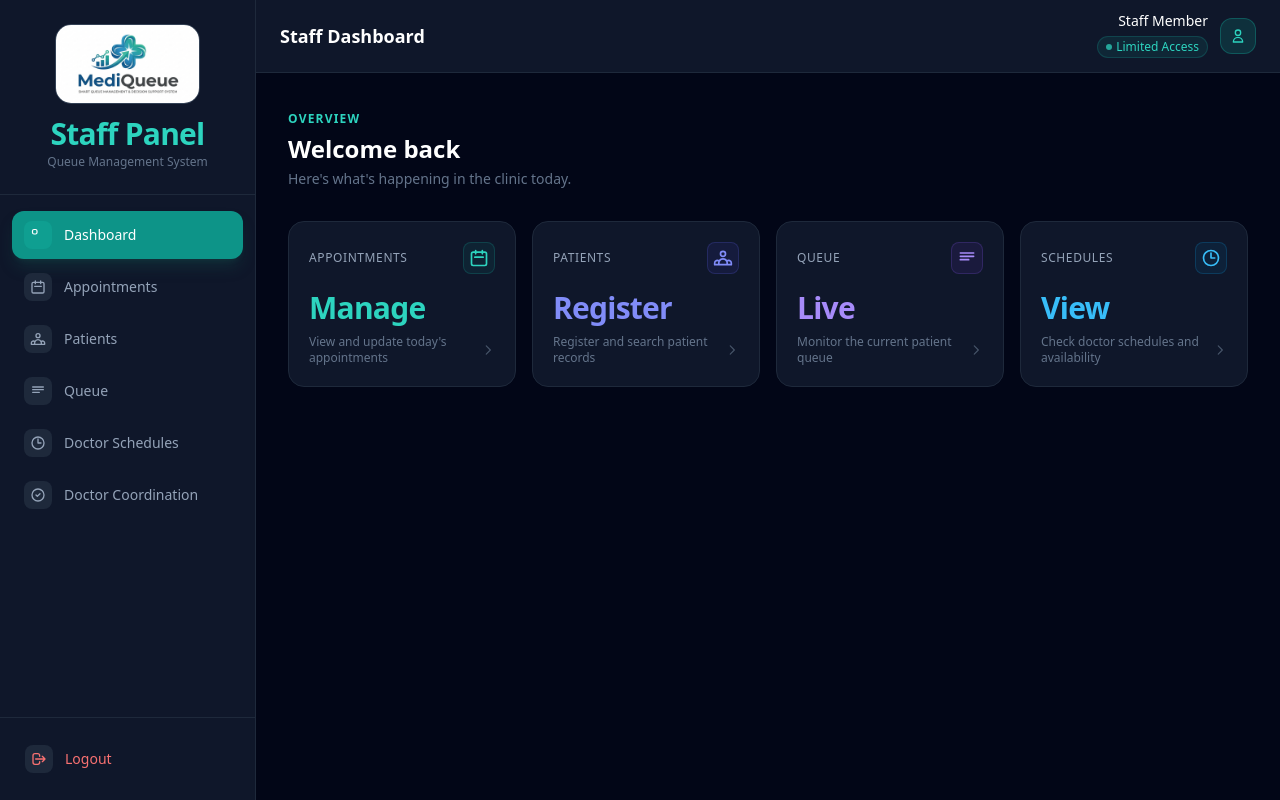
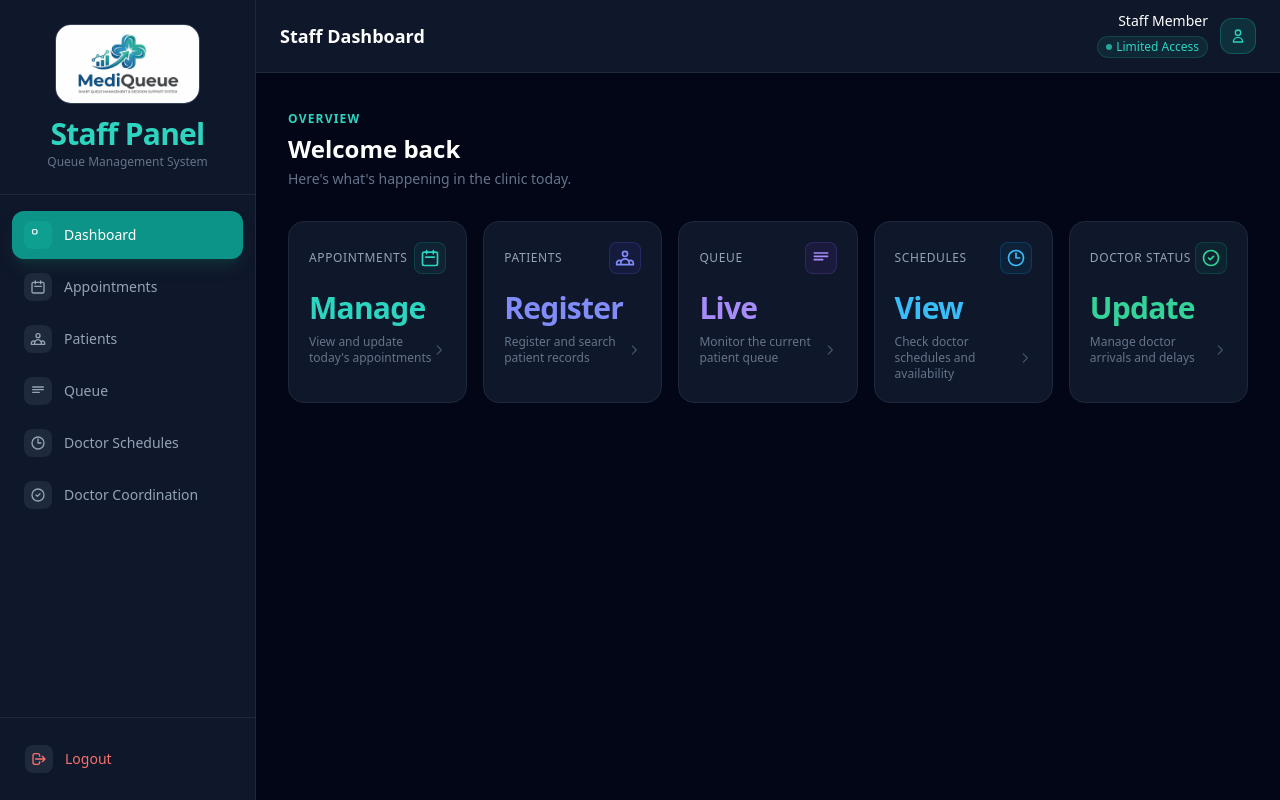
Before and after one commit to Hiruni28/Smart-Queue-Management-and-Decision-Support-System-for-Medical-Centers-FRONTEND, a React (Vite) app: page /staff-dashboard in a window 1280 px wide. Built offline with nearby package versions, Linux system fonts and the light colour scheme.

Commit message:
Updated Staff Dashboard

```diff
--- a/src/pages/StaffDashboard.jsx
+++ b/src/pages/StaffDashboard.jsx
@@ -55,13 +55,27 @@ const cards = [
       </svg>
     ),
   },
+  {
+    title: "Doctor Status",
+    value: "Update",
+    description: "Manage doctor arrivals and delays",
+    to: "/staff-doctor-status",
+    accent: "emerald",
+    icon: (
+      <svg className="w-5 h-5" fill="none" stroke="currentColor" viewBox="0 0 24 24">
+        <path strokeLinecap="round" strokeLinejoin="round" strokeWidth={2}
+          d="M9 12l2 2 4-4m6 2a9 9 0 11-18 0 9 9 0 0118 0z" />
+      </svg>
+    ),
+  },
 ];
 
 const accentMap = {
-  teal:   { icon: "bg-teal-600/10 border-teal-500/20 text-teal-400",   value: "text-teal-400",   hover: "hover:border-teal-500/40"   },
-  indigo: { icon: "bg-indigo-600/10 border-indigo-500/20 text-indigo-400", value: "text-indigo-400", hover: "hover:border-indigo-500/40" },
-  violet: { icon: "bg-violet-600/10 border-violet-500/20 text-violet-400", value: "text-violet-400", hover: "hover:border-violet-500/40" },
-  sky:    { icon: "bg-sky-600/10 border-sky-500/20 text-sky-400",       value: "text-sky-400",    hover: "hover:border-sky-500/40"    },
+  teal:    { icon: "bg-teal-600/10 border-teal-500/20 text-teal-400",    value: "text-teal-400",    hover: "hover:border-teal-500/40"    },
+  indigo:  { icon: "bg-indigo-600/10 border-indigo-500/20 text-indigo-400", value: "text-indigo-400", hover: "hover:border-indigo-500/40" },
+  violet:  { icon: "bg-violet-600/10 border-violet-500/20 text-violet-400", value: "text-violet-400", hover: "hover:border-violet-500/40" },
+  sky:     { icon: "bg-sky-600/10 border-sky-500/20 text-sky-400",       value: "text-sky-400",     hover: "hover:border-sky-500/40"     },
+  emerald: { icon: "bg-emerald-600/10 border-emerald-500/20 text-emerald-400", value: "text-emerald-400", hover: "hover:border-emerald-500/40" },
 };
 
 function Card({ title, value, description, icon, accent, to }) {
@@ -120,7 +134,7 @@ function StaffDashboard() {
           </div>
 
           {/* Cards */}
-          <div className="grid grid-cols-1 sm:grid-cols-2 xl:grid-cols-4 gap-4">
+          <div className="grid grid-cols-1 sm:grid-cols-2 lg:grid-cols-3 xl:grid-cols-5 gap-4">
             {cards.map((card) => (
               <Card key={card.title} {...card} />
             ))}
```
